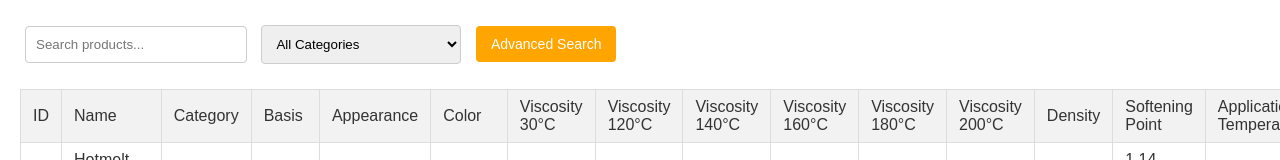
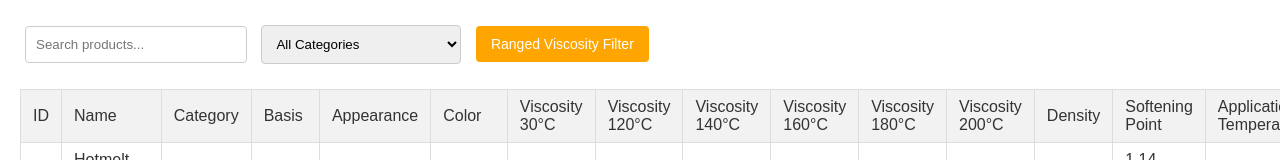
Before and after one commit to Gimmicks312/Adhesive-products, a plain HTML site: page index.html in a window 1280 px wide. Shown: the top 160 px of the page. Drawn offline with Linux system fonts and the light colour scheme.

Commit message:
Update index.html

```diff
--- a/index.html
+++ b/index.html
@@ -11,7 +11,7 @@
   <select id="categoryFilter">
     <option value="">All Categories</option>
   </select>
-  <button id="advancedSearchBtn">Advanced Search</button>
+  <button id="advancedSearchBtn">Ranged Viscosity Filter</button>
 
   <!-- Products Table -->
   <table border="1">
```
